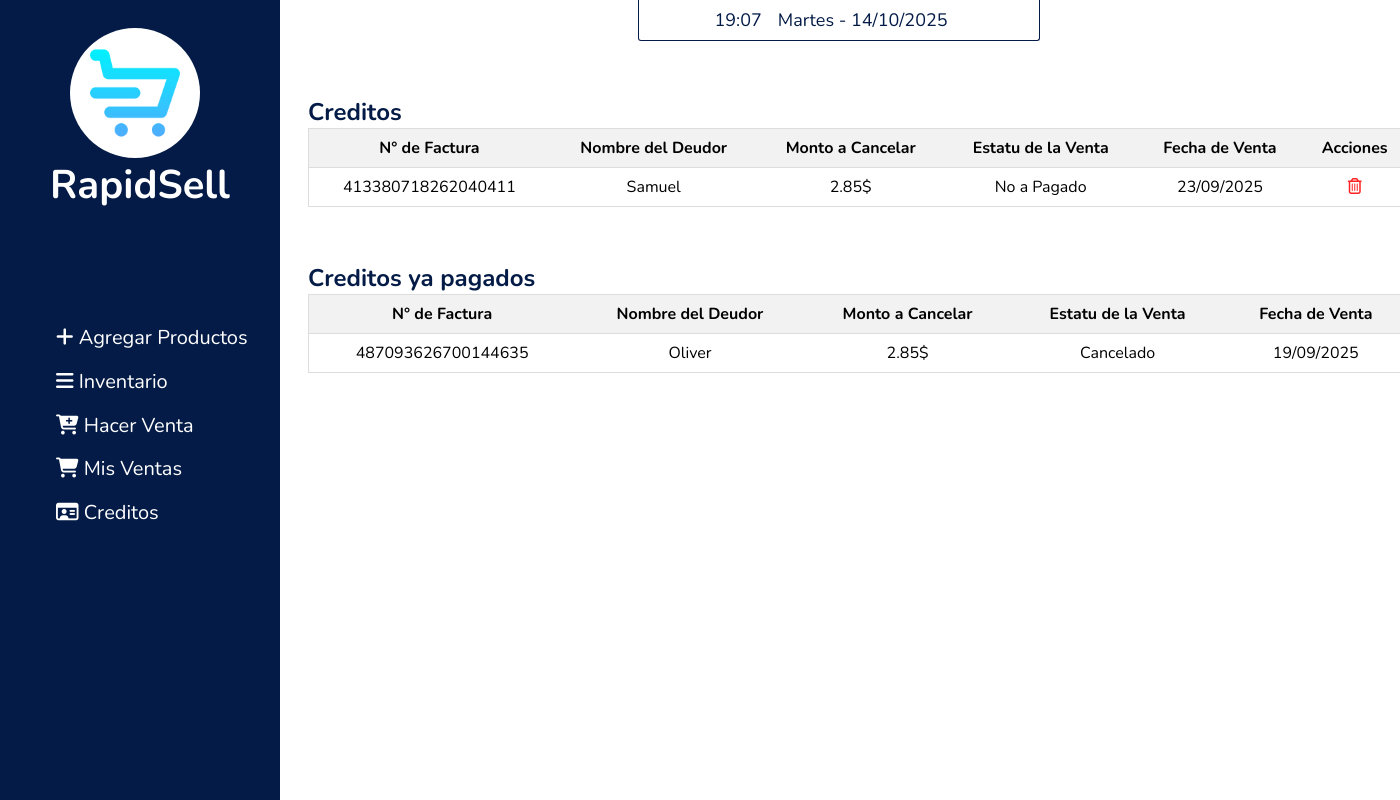
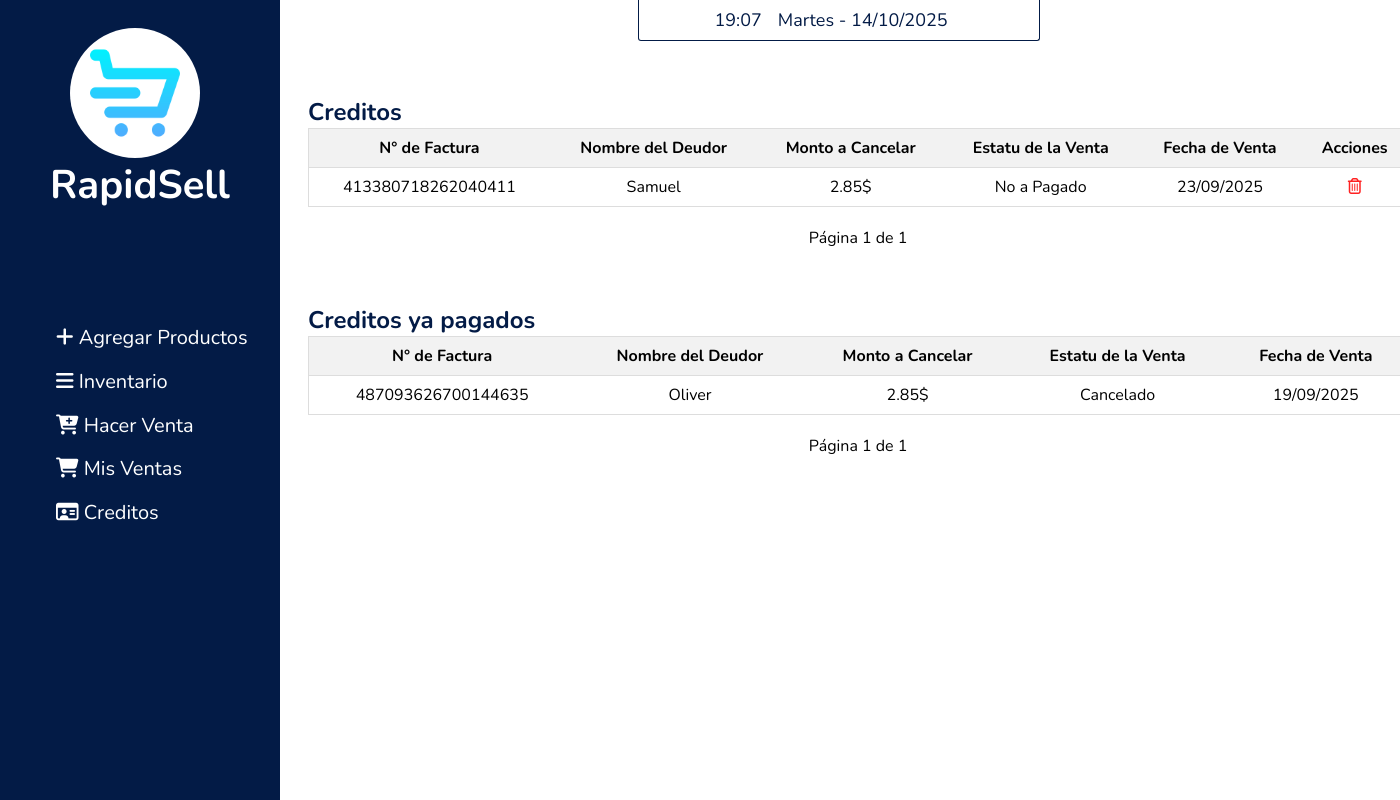
Before and after one commit to Oliweb19/RapidSell, a PHP site: page /creditos.php in a window 1400 px wide. Run offline with PHP 8.4, Linux system fonts and the light colour scheme; data comes from the database, SQL or seed files in the repository.

Commit message:
Paginador y un Gran numero -Ultimo paginador de creditos hecho -pequeño cambio por un decimal gigante en el index

```diff
--- a/creditos.php
+++ b/creditos.php
@@ -9,6 +9,26 @@
     <title>RapidSell</title>
     <!-- Styles -->
     <link rel="stylesheet" href="css/style.css">
+    <style>
+      .paginador-flecha {
+        font-weight: 900;
+        font-size: 1.25em;
+        text-shadow: 0 0 1px #222;
+      }
+      .btn-paginador {
+        display: inline-block;
+        padding: 6px 12px;
+        margin: 0 2px;
+        color: #222;
+        background: #f2f2f2;
+        border-radius: 4px;
+        text-decoration: none;
+        transition: background 0.2s;
+      }
+      .btn-paginador:hover {
+        background: #e0e0e0;
+      }
+    </style>
     <link rel="shourt icon" href="img/RapidSell mini-logo.png">
     <!-- Icons -->
 	<link href="iconos/fontawesome-free-6.2.1-web/css/all.css" rel="stylesheet">
@@ -69,6 +89,25 @@
             </div>
             <div class="bars-products">
                 <h2>Creditos</h2>
+                <?php
+                  // Paginador créditos pendientes
+                  $por_pagina = 10;
+                  $pagina = isset($_GET['pagina_pend']) ? (int)$_GET['pagina_pend'] : 1;
+                  $inicio = ($pagina - 1) * $por_pagina;
+                  $sql_total = "SELECT COUNT(*) as total FROM credito WHERE estatu = 1";
+                  $res_total = mysqli_query($conexion, $sql_total);
+                  $row_total = mysqli_fetch_assoc($res_total);
+                  $total_creditos = $row_total['total'];
+                  $total_paginas = ceil($total_creditos / $por_pagina);
+                  $sql = "SELECT * FROM credito
+                      JOIN ventas ON ventas.id_ventas = credito.id_venta
+                      JOIN compra ON ventas.id_compra = compra.id_compra
+                      WHERE credito.estatu = 1
+                      GROUP BY credito.id_credito
+                      ORDER BY ventas.fecha DESC
+                      LIMIT $inicio, $por_pagina";
+                  $resultado = mysqli_query($conexion,$sql);
+                ?>
                 <table class="index-tabla">
                     <thead>
                       <tr>
@@ -80,28 +119,14 @@
                         <th>Acciones</th>
                       </tr>
                     </thead>
-                    <?php
-
-                      $sql = "SELECT * FROM credito
-                      JOIN ventas ON ventas.id_ventas = credito.id_venta
-                      JOIN compra ON ventas.id_compra = compra.id_compra
-                      WHERE credito.estatu = 1
-                      GROUP BY credito.id_credito";
-                      $resultado = mysqli_query($conexion,$sql);
-
-                      while($mostrar = mysqli_fetch_array($resultado)){
-                    ?>
+                    <?php while($mostrar = mysqli_fetch_array($resultado)){ ?>
                     <tbody>
                       <tr>
                         <td><?php echo $mostrar['id_compra']; ?></td>
                         <td><?php echo $mostrar['nombre']; ?></td>
                         <td><?php echo $mostrar['total_pagar']; ?>$</td>
                         <td>
-                          <?php
-                            if($mostrar['estatu']==1){
-                              echo "No a Pagado";
-                            }
-                          ?>
+                          <?php if($mostrar['estatu']==1){ echo "No a Pagado"; } ?>
                         </td>
                         <td><?php echo $mostrar['fecha']; ?></td>
                         <td>
@@ -109,13 +134,43 @@
                         </td>
                       </tr>
                     </tbody>
-                    <?php
-                      }
-                    ?>
-                  </table>
+                    <?php } ?>
+                </table>
+                <div style="margin-top:20px; text-align:center;">
+                  <?php if($pagina > 1){ ?>
+                    <a href="?pagina_pend=<?php echo $pagina-1; ?>" class="btn-paginador" title="Anterior">
+                      <i class="fa-solid fa-chevron-left paginador-flecha"></i>
+                    </a>
+                  <?php } ?>
+                  <span style="margin:0 10px;">Página <?php echo $pagina; ?> de <?php echo $total_paginas; ?></span>
+                  <?php if($pagina < $total_paginas){ ?>
+                    <a href="?pagina_pend=<?php echo $pagina+1; ?>" class="btn-paginador" title="Siguiente">
+                      <i class="fa-solid fa-chevron-right paginador-flecha"></i>
+                    </a>
+                  <?php } ?>
+                </div>
             </div>
             <div class="bars-products">
                 <h2>Creditos ya pagados</h2>
+                <?php
+                  // Paginador créditos pagados
+                  $por_pagina_pag = 10;
+                  $pagina_pag = isset($_GET['pagina_pag']) ? (int)$_GET['pagina_pag'] : 1;
+                  $inicio_pag = ($pagina_pag - 1) * $por_pagina_pag;
+                  $sql_total_pag = "SELECT COUNT(*) as total FROM credito WHERE estatu = 0";
+                  $res_total_pag = mysqli_query($conexion, $sql_total_pag);
+                  $row_total_pag = mysqli_fetch_assoc($res_total_pag);
+                  $total_creditos_pag = $row_total_pag['total'];
+                  $total_paginas_pag = ceil($total_creditos_pag / $por_pagina_pag);
+                  $sql = "SELECT * FROM credito
+                      JOIN ventas ON ventas.id_ventas = credito.id_venta
+                      JOIN compra ON ventas.id_compra = compra.id_compra
+                      WHERE credito.estatu = 0
+                      GROUP BY credito.id_credito
+                      ORDER BY ventas.fecha DESC
+                      LIMIT $inicio_pag, $por_pagina_pag";
+                  $resultado = mysqli_query($conexion,$sql);
+                ?>
                 <table class="index-tabla">
                     <thead>
                       <tr>
@@ -126,38 +181,33 @@
                         <th>Fecha de Venta</th>
                       </tr>
                     </thead>
-                    <?php
-
-                      $sql = "SELECT * FROM credito
-                      JOIN ventas ON ventas.id_ventas = credito.id_venta
-                      JOIN compra ON ventas.id_compra = compra.id_compra
-                      WHERE credito.estatu = 0
-                      GROUP BY credito.id_credito
-                      ORDER BY ventas.fecha DESC
-                      LIMIT 20";
-                      $resultado = mysqli_query($conexion,$sql);
-
-                      while($mostrar = mysqli_fetch_array($resultado)){
-                    ?>
+                    <?php while($mostrar = mysqli_fetch_array($resultado)){ ?>
                     <tbody>
                       <tr>
                         <td><?php echo $mostrar['id_compra']; ?></td>
                         <td><?php echo $mostrar['nombre']; ?></td>
                         <td><?php echo $mostrar['total_pagar']; ?>$</td>
                         <td>
-                          <?php
-                            if($mostrar['estatu']==0){
-                              echo "Cancelado";
-                            }
-                          ?>
+                          <?php if($mostrar['estatu']==0){ echo "Cancelado"; } ?>
                         </td>
                         <td><?php echo $mostrar['fecha']; ?></td>
                       </tr>
                     </tbody>
-                    <?php
-                      }
-                    ?>
-                  </table>
+                    <?php } ?>
+                </table>
+                <div style="margin-top:20px; text-align:center;">
+                  <?php if($pagina_pag > 1){ ?>
+                    <a href="?pagina_pag=<?php echo $pagina_pag-1; ?>" class="btn-paginador" title="Anterior">
+                      <i class="fa-solid fa-chevron-left paginador-flecha"></i>
+                    </a>
+                  <?php } ?>
+                  <span style="margin:0 10px;">Página <?php echo $pagina_pag; ?> de <?php echo $total_paginas_pag; ?></span>
+                  <?php if($pagina_pag < $total_paginas_pag){ ?>
+                    <a href="?pagina_pag=<?php echo $pagina_pag+1; ?>" class="btn-paginador" title="Siguiente">
+                      <i class="fa-solid fa-chevron-right paginador-flecha"></i>
+                    </a>
+                  <?php } ?>
+                </div>
             </div>
         </div>
     </div>
```
Also changed, not shown: index.php (+4 -29 lines).
